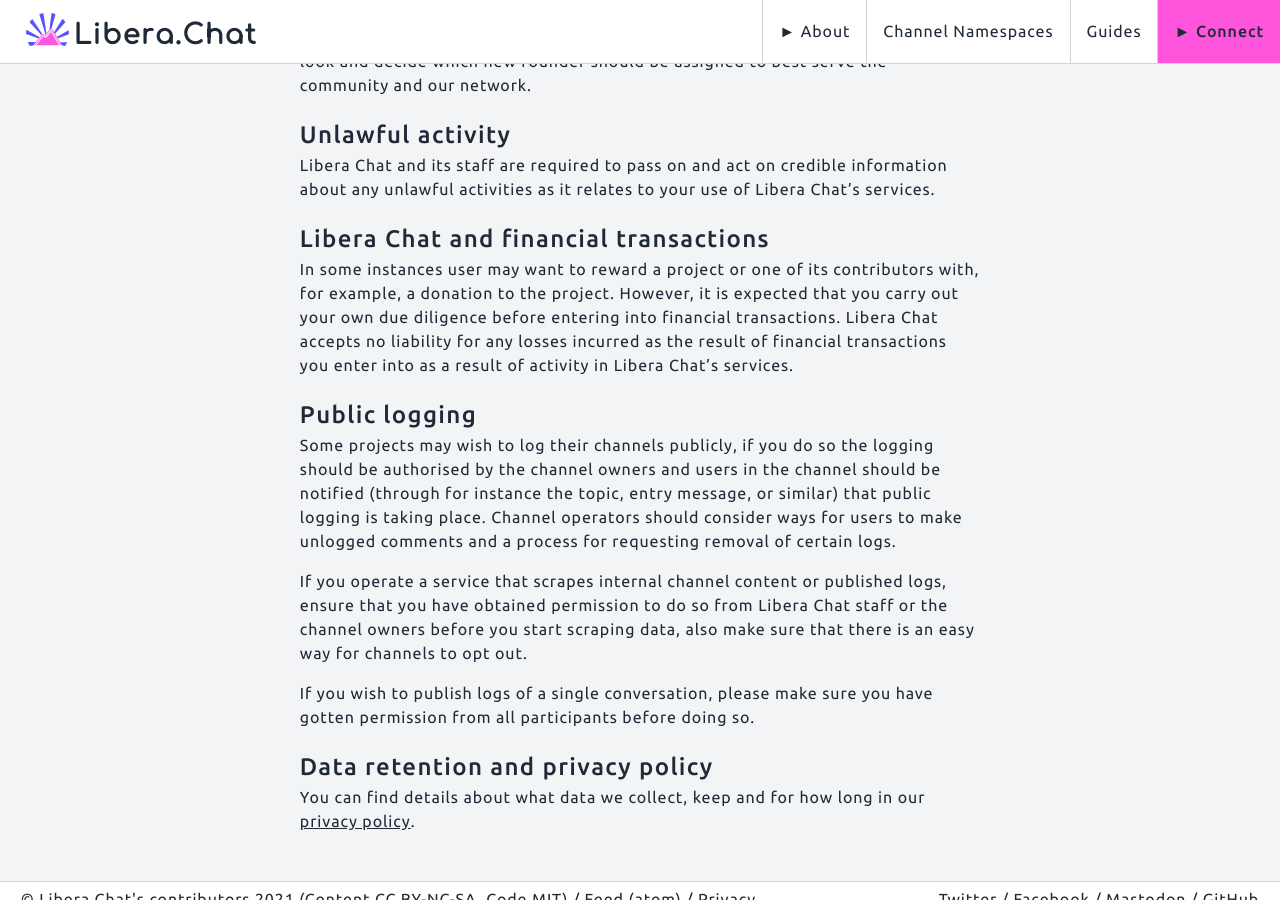
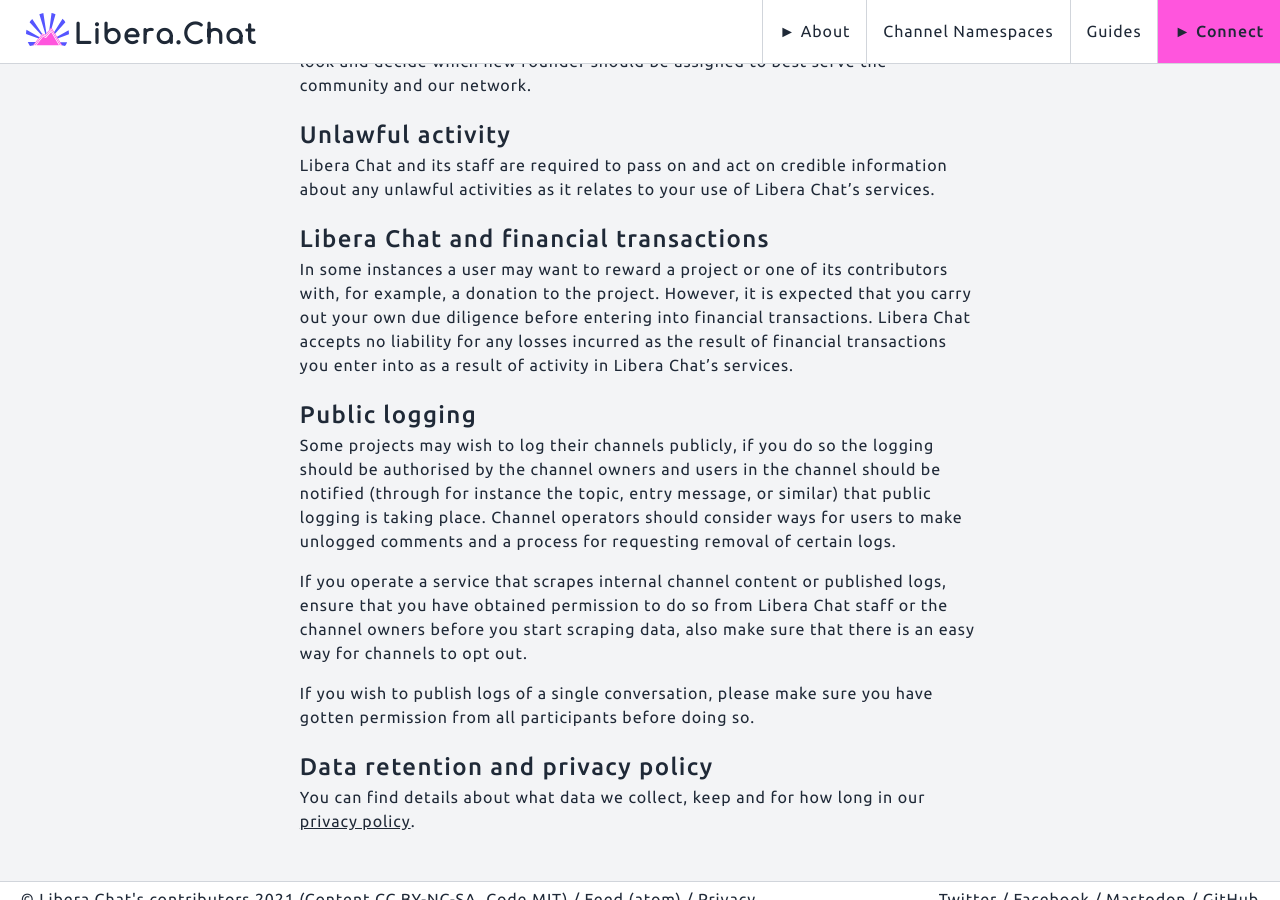
Before and after one commit to Libera-Chat/libera-chat.github.io, a Jekyll site: the page built from policies.md, in a window 1280 px wide and 900 px high, scrolled down 3022 px. Built offline with Jekyll 4.4.1, drawn with Linux system fonts in a browser that asks for light colours.

Commit message:
fix error in policy page (#90)

```diff
--- a/policies.md
+++ b/policies.md
@@ -147,7 +147,7 @@
 
 ## Libera Chat and financial transactions
 
-In some instances user may want to reward a project or one of its
+In some instances a user may want to reward a project or one of its
 contributors with, for example, a donation to the project. However, it is
 expected that you carry out your own due diligence before entering into
 financial transactions. Libera Chat accepts no liability for any losses
```
